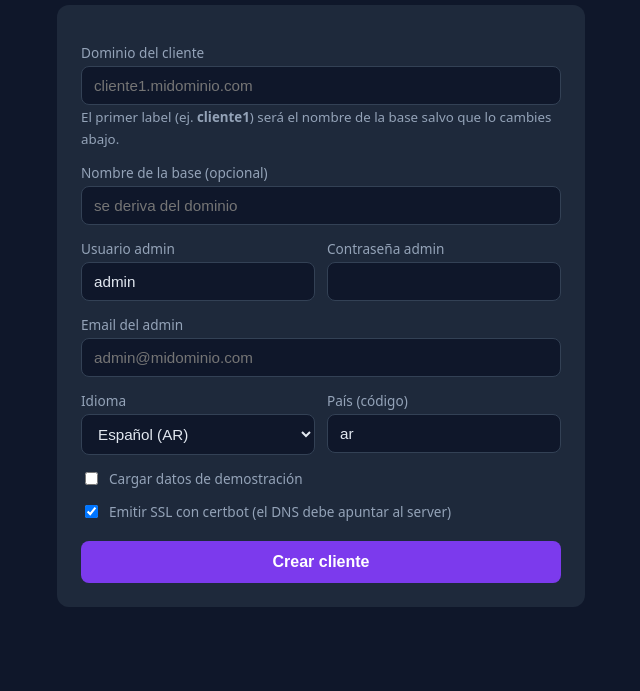
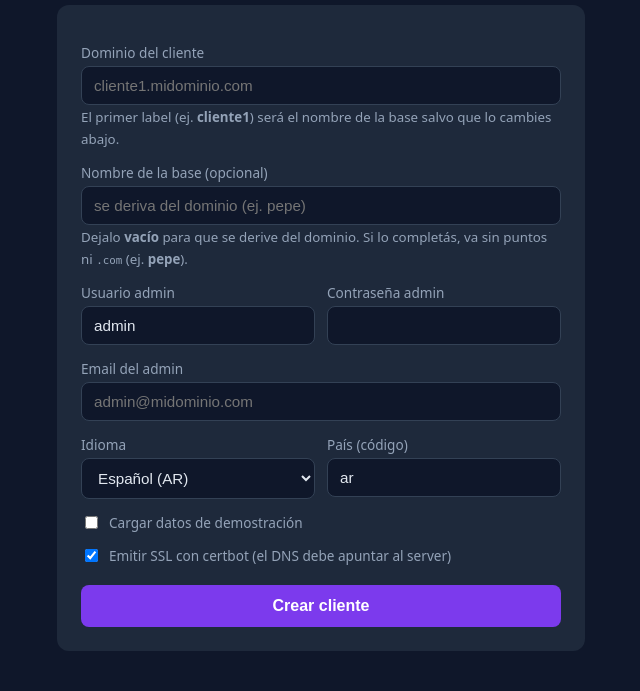
Before and after one commit to pronexo-argentina/odoo-provisioner, a FastAPI app: page / in a window 1280 px wide. Shown: the part 134-825 px from the top of the page, without its empty margins (319-959 px from the left). Before the commit the page ends 741 px from the top, so only its background shows below. Run offline with FastAPI, Linux system fonts and the light colour scheme.

Commit message:
ux: aclara que el nombre de base va sin puntos (un solo label)
Co-Authored-By: Claude Opus 4.8 <noreply@anthropic.com>

```diff
--- a/app/templates/index.html
+++ b/app/templates/index.html
@@ -47,7 +47,8 @@
       <small>El primer label (ej. <b>cliente1</b>) será el nombre de la base salvo que lo cambies abajo.</small>
 
       <label>Nombre de la base (opcional)</label>
-      <input type="text" name="db_name" placeholder="se deriva del dominio">
+      <input type="text" name="db_name" placeholder="se deriva del dominio (ej. pepe)" pattern="[a-z0-9][a-z0-9-]*" title="Una sola palabra, sin puntos ni espacios">
+      <small>Dejalo <b>vacío</b> para que se derive del dominio. Si lo completás, va sin puntos ni <code>.com</code> (ej. <b>pepe</b>).</small>
 
       <div class="row">
         <div>
```
